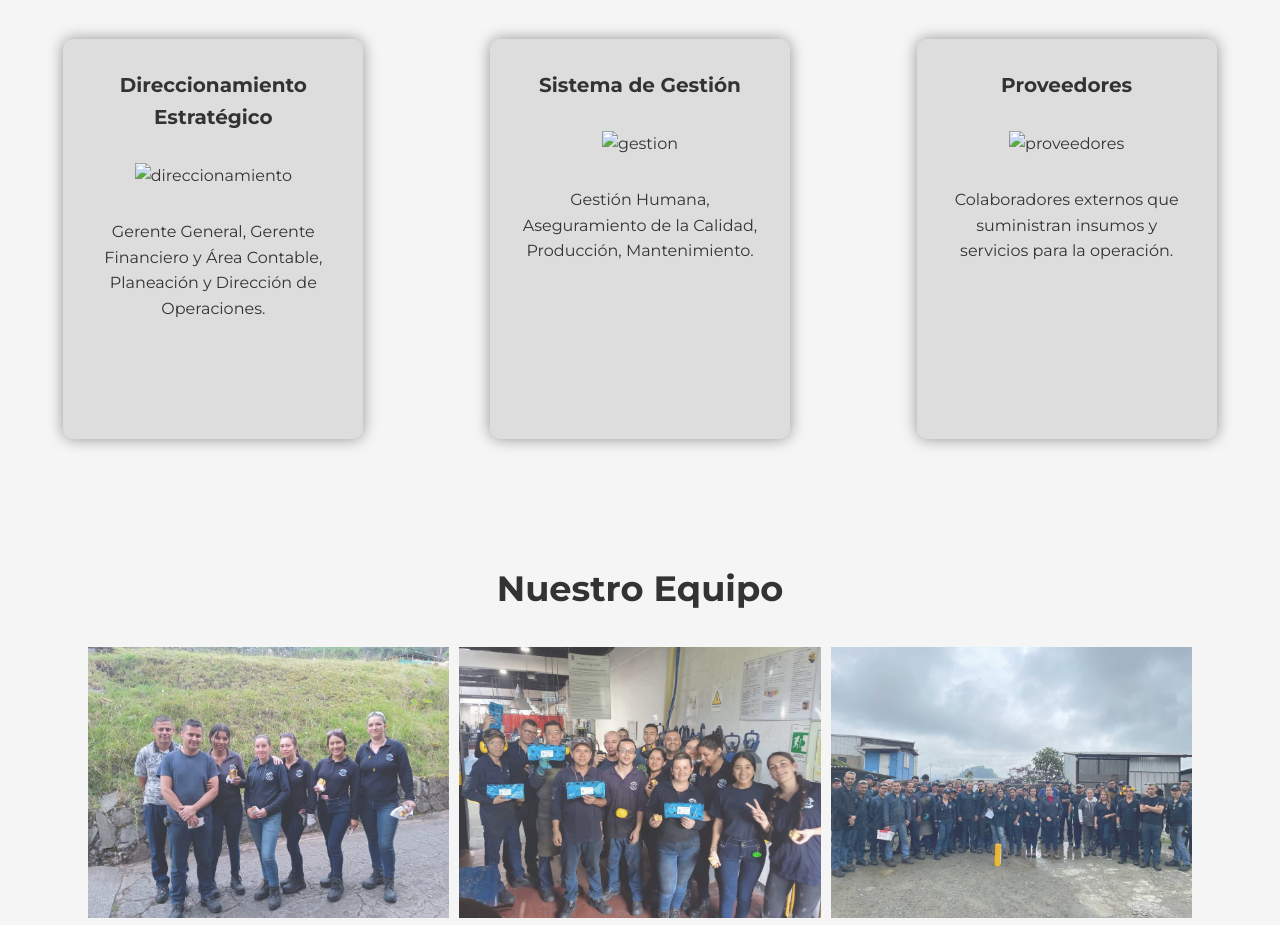
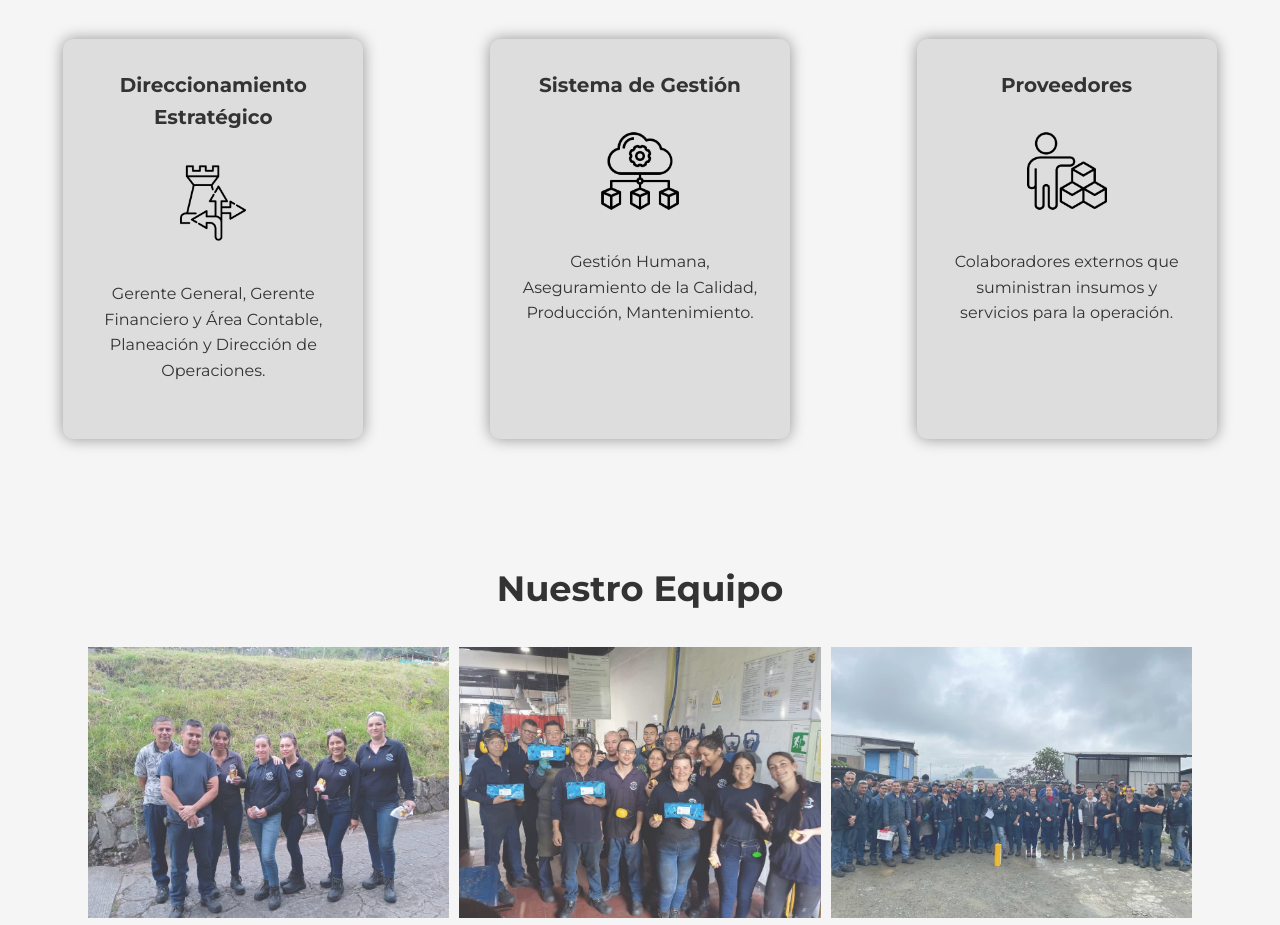
Before and after one commit to letus404/GYJintegracion, a plain HTML site: page quienes-somos.html in a window 1280 px wide. Shown: the part 1640-2565 px from the top of the page. Drawn offline with Linux system fonts and the light colour scheme; the site is published under a folder, as on GitHub Pages, so addresses that start at the root find nothing.

Commit message:
ya cargan todas las img

```diff
--- a/quienes-somos.html
+++ b/quienes-somos.html
@@ -52,17 +52,17 @@
         <section class="equipo-seccion">
             <div class="tarjeta direccionamiento">
                 <h2>Direccionamiento Estratégico</h2>
-                <img src="/img/direccion.png" alt="direccionamiento">
+                <img src="./img/direccion.png" alt="direccionamiento">
                 <p>Gerente General, Gerente Financiero y Área Contable, Planeación y Dirección de Operaciones.</p>
             </div>
             <div class="tarjeta sistema-gestion">
                 <h2>Sistema de Gestión</h2>
-                <img src="/img/sistemaGestion.png" alt="gestion">
+                <img src="./img/sistemaGestion.png" alt="gestion">
                 <p>Gestión Humana, Aseguramiento de la Calidad, Producción, Mantenimiento.</p>
             </div>
             <div class="tarjeta proveedores">
                 <h2>Proveedores</h2>
-                <img src="/img/proveedores.png" alt="proveedores">
+                <img src="./img/proveedores.png" alt="proveedores">
                 <p>Colaboradores externos que suministran insumos y servicios para la operación.</p>
             </div>
         </section>
```
